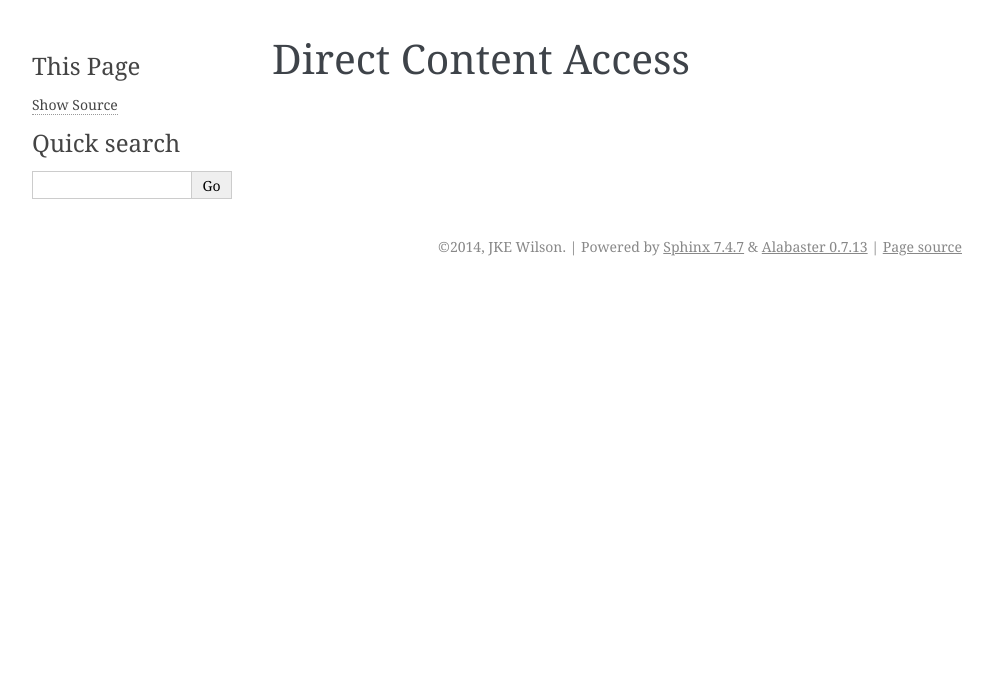
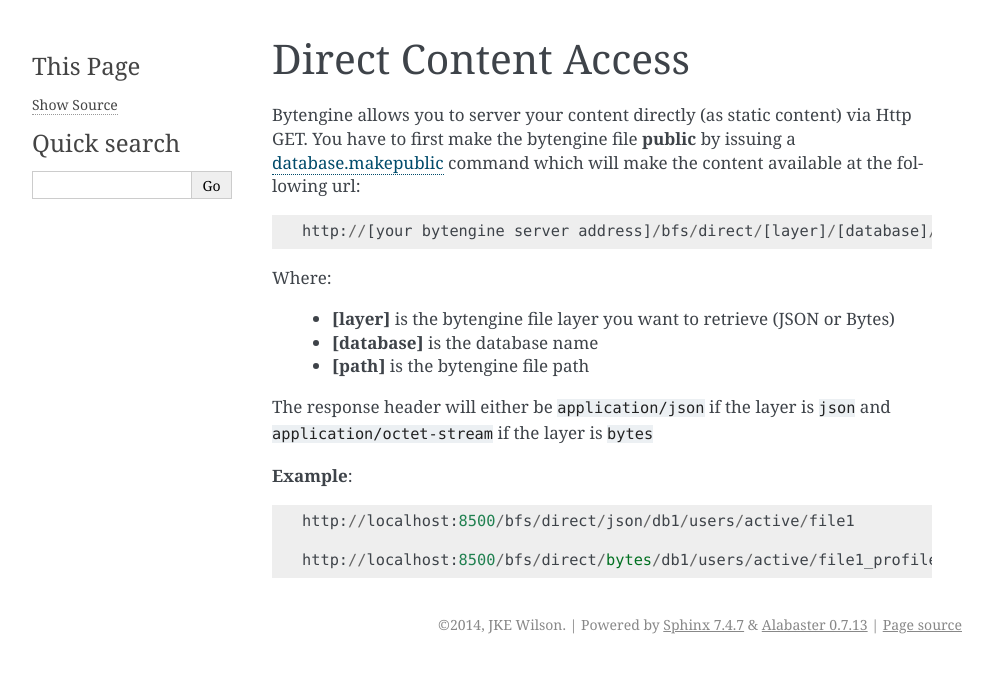
Before and after one commit to johnwilson/bytengine_docs, a Sphinx documentation site: the page built from docs/direct.rst, in a window 1280 px wide. Shown: the top 673 px of the page, without its empty margins (148-1141 px from the left). Built offline with Sphinx 7.4.7, drawn with Linux system fonts in a browser that asks for light colours.

Commit message:
added direct access

```diff
--- a/docs/cmdfs.rst
+++ b/docs/cmdfs.rst
@@ -237,6 +237,8 @@ parent directory, type etc...
     @db1.info /
     @db1.info /var/logs/filelog.1
 
+.. _cmd-fs-makepublic:
+
 database.makepublic
 -------------------
 
--- a/docs/direct.rst
+++ b/docs/direct.rst
@@ -2,3 +2,24 @@
 
 Direct Content Access
 =====================
+
+Bytengine allows you to server your content directly (as static content) via Http GET.
+You have to first make the bytengine file **public** by issuing a :ref:`cmd-fs-makepublic`
+command which will make the content available at the following url::
+
+    http://[your bytengine server address]/bfs/direct/[layer]/[database]/[path]
+
+Where:
+
+    * **[layer]** is the bytengine file layer you want to retrieve (JSON or Bytes)
+    * **[database]** is the database name
+    * **[path]** is the bytengine file path
+
+The response header will either be ``application/json`` if the layer is ``json``
+and ``application/octet-stream`` if the layer is ``bytes``
+
+**Example**::
+
+    http://localhost:8500/bfs/direct/json/db1/users/active/file1
+
+    http://localhost:8500/bfs/direct/bytes/db1/users/active/file1_profile_picture
```
